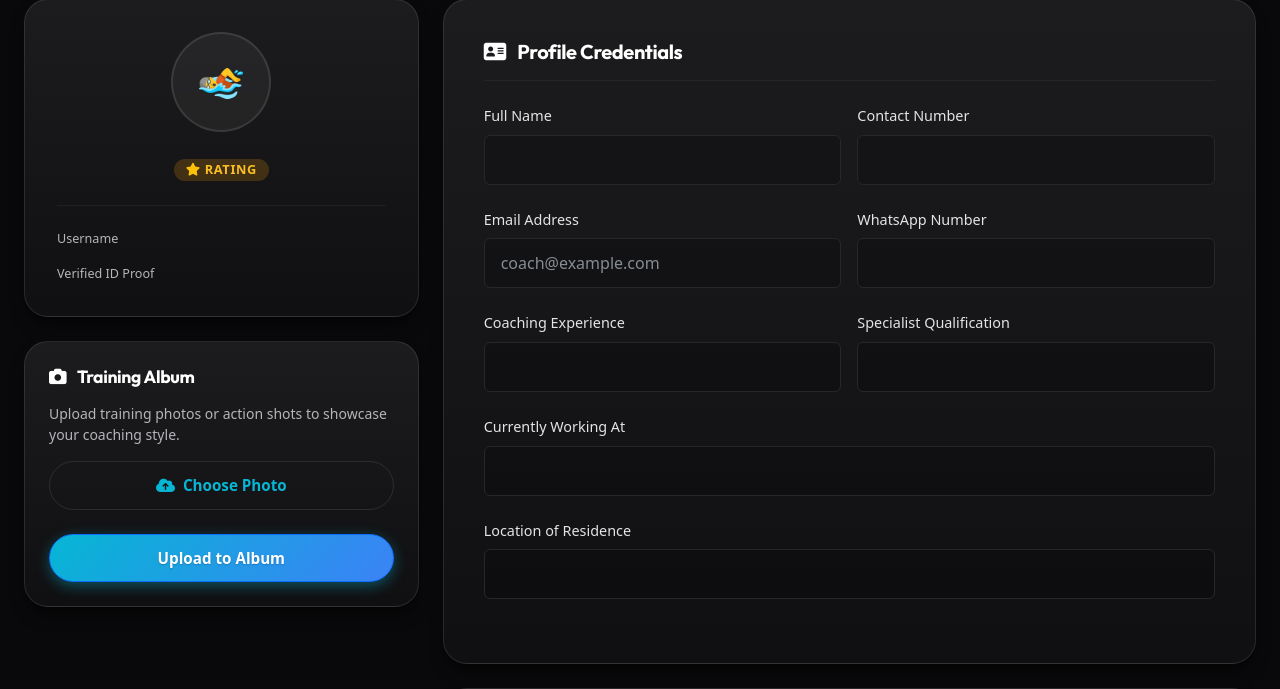
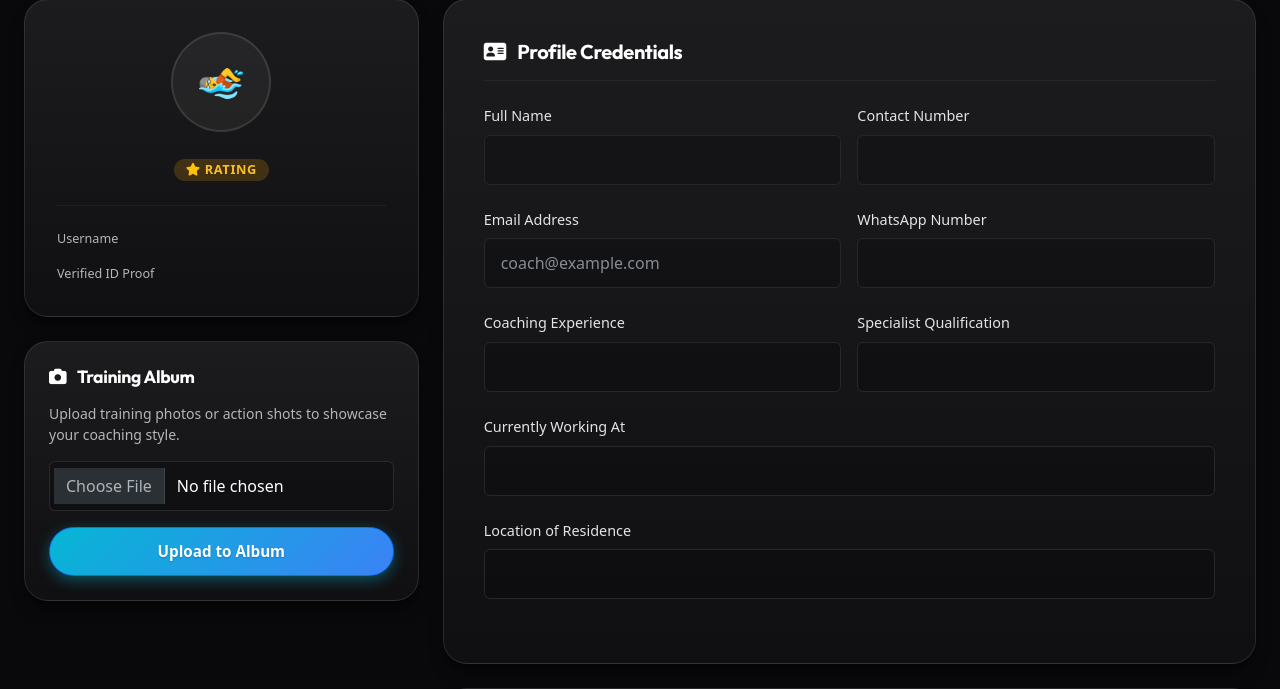
Before and after one commit to muni-qa-engineer/swimTrackPro_v2, a Flask app: template templates/profile.html in a window 1280 px wide. Shown: the part 93-782 px from the top of the page. Run offline with Flask 3, Linux system fonts and the light colour scheme; the template is opened without the code that fills it, so the values that code supplies are empty; some libraries are stand-ins or nearby versions.

Commit message:
fix: restore standard file input UI for coach gallery uploads

```diff
--- a/templates/profile.html
+++ b/templates/profile.html
@@ -105,14 +105,9 @@
                 <p class="text-muted small mb-3">Upload training photos or action shots to showcase your coaching style.</p>
 
                 <form id="uploadPhotoForm" action="/profile/upload-photo" method="POST" enctype="multipart/form-data">
-                    <div class="form-group">
-                        <label for="training_pic" class="btn btn-outline w-100 text-truncate" id="fileLabel" style="border-color: rgba(255,255,255,0.1); cursor: pointer;">
-                            <i class="fa-solid fa-cloud-arrow-up me-2"></i> Choose Photo
-                        </label>
-                        <input type="file" id="training_pic" name="training_pic" accept="image/*" style="display: none;" required>
+                    <div class="form-group mb-3">
+                        <input class="form-control" type="file" id="training_pic" name="training_pic" accept="image/*" required style="background: rgba(0,0,0,0.2); border: 1px solid rgba(255,255,255,0.1); color: white;">
                     </div>
-
-                    <div id="filenameDisplay" class="text-muted small mb-3 text-truncate d-none" style="font-size: 0.8rem;"></div>
 
                     <div class="progress mb-3 d-none" style="height: 6px; background-color: rgba(255,255,255,0.05); border-radius: 3px;">
                         <div id="uploadProgressBar" class="progress-bar bg-success" role="progressbar" style="width: 0%;" aria-valuenow="0" aria-valuemin="0" aria-valuemax="100"></div>
@@ -271,26 +266,11 @@ document.addEventListener('DOMContentLoaded', () => {
     // Upload album picture progress tracking
     const uploadForm = document.getElementById('uploadPhotoForm');
     const fileInput = document.getElementById('training_pic');
-    const fileLabel = document.getElementById('fileLabel');
-    const filenameDisplay = document.getElementById('filenameDisplay');
     const progressBarContainer = document.querySelector('.progress');
     const progressBar = document.getElementById('uploadProgressBar');
     const submitBtn = document.getElementById('uploadSubmitBtn');
 
     if (fileInput && uploadForm) {
-        fileInput.addEventListener('change', () => {
-            if (fileInput.files && fileInput.files.length > 0) {
-                const fileName = fileInput.files[0].name;
-                fileLabel.innerHTML = `<i class="fa-solid fa-image me-2"></i> Change Photo`;
-                filenameDisplay.textContent = fileName;
-                filenameDisplay.classList.remove('d-none');
-            } else {
-                fileLabel.innerHTML = `<i class="fa-solid fa-cloud-arrow-up me-2"></i> Choose Photo`;
-                filenameDisplay.textContent = '';
-                filenameDisplay.classList.add('d-none');
-            }
-        });
-
         uploadForm.addEventListener('submit', (e) => {
             e.preventDefault();
             if (!fileInput.files || fileInput.files.length === 0) return;
```
